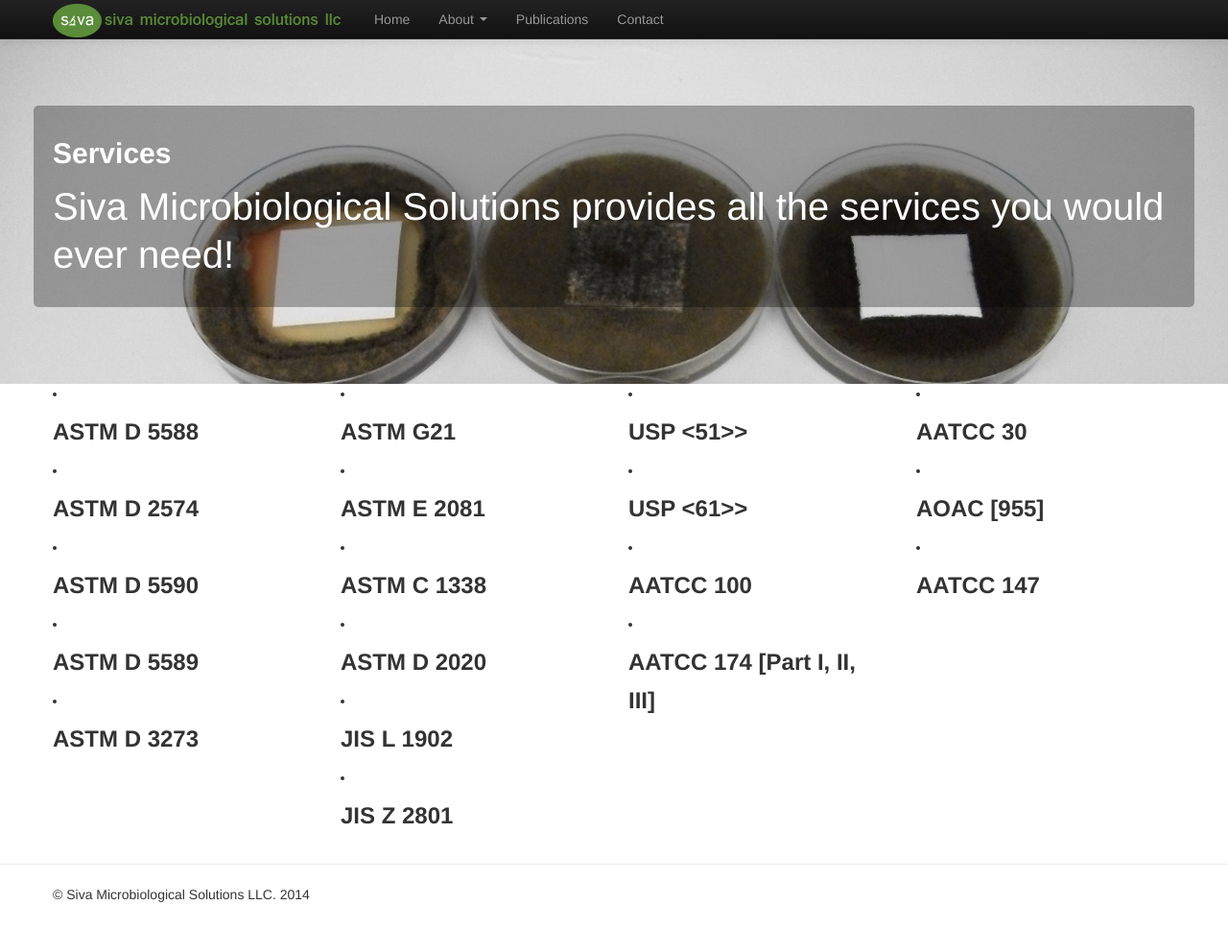
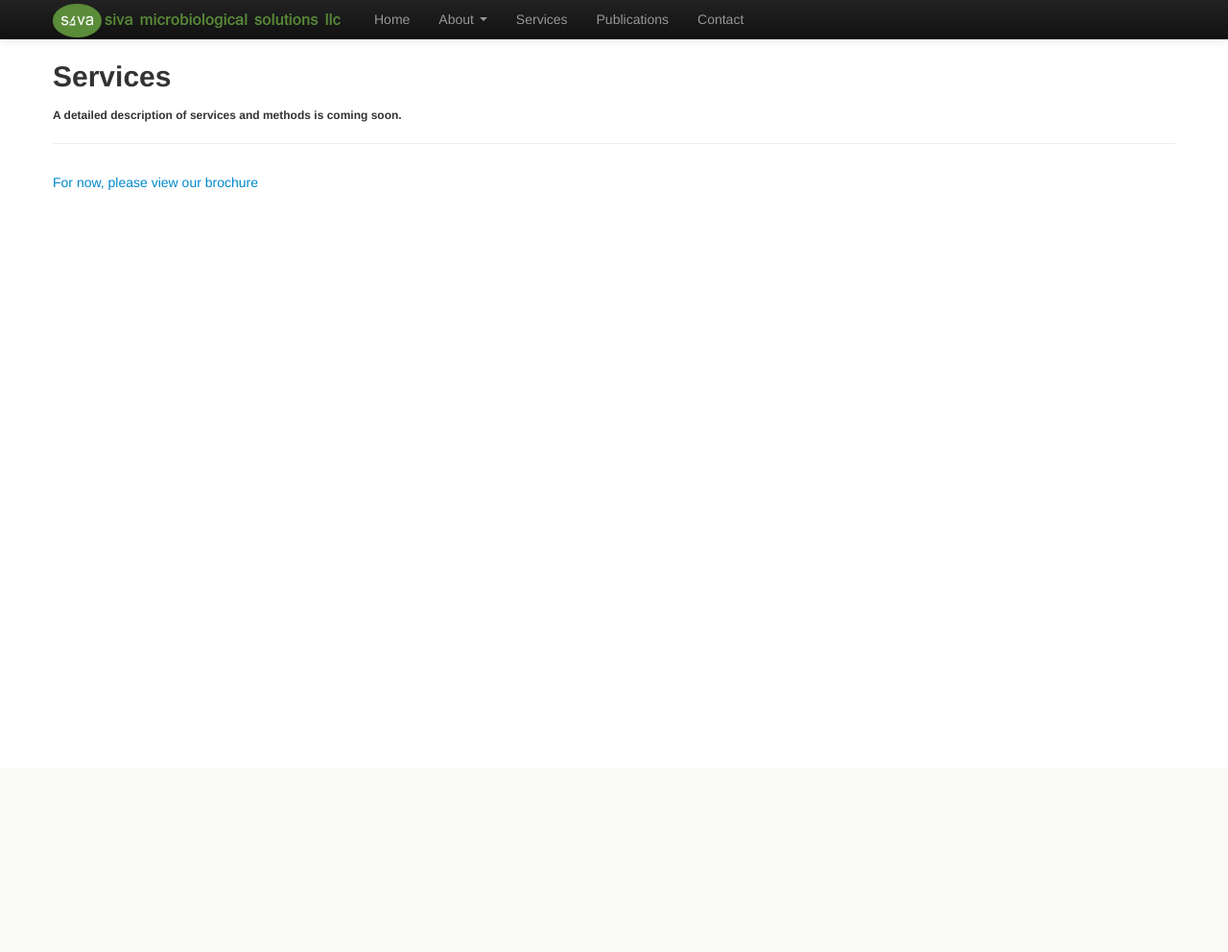
Before and after one commit to sunils34/sivams, a Django app: template templates/pages/services.html in a window 1280 px wide. Shown: the whole page at 96% size. After the commit the page ends 198 px from the top, so only its background shows below. Run offline with Django 3.2, Linux system fonts and the light colour scheme; the template is opened without the code that fills it, so the values that code supplies are empty; parts of the project's set-up code (start-up, migrations or seed data) failed here and were passed over; some libraries are stand-ins or nearby versions.

Commit message:
Add services and brochre, and adjust width of publications

```diff
--- a/templates/pages/navbar.html
+++ b/templates/pages/navbar.html
@@ -21,7 +21,7 @@
                                     <li><a href="/about#easwara">Easwara Sadasivan Ph.D</a></li>
                                 </ul>
                             </li>
-                            <!--li {%if contact%}class="active"{%endif%} ><a href="/services">Services</a></li-->
+                            <li {%if contact%}class="active"{%endif%} ><a href="/services">Services</a></li>
                             <li {%if contact%}class="active"{%endif%} ><a href="/publications">Publications</a></li>
                             <li {%if contact%}class="active"{%endif%} ><a href="/contact">Contact</a></li>
                         </ul>
--- a/templates/pages/publications.html
+++ b/templates/pages/publications.html
@@ -7,7 +7,7 @@
         {%include 'pages/navbar.html' %}
         <div class="container">
             <div class="row">
-                <div class="span9" style='margin-top:-30px'>
+                <div class="span12" style='margin-top:-30px'>
                     <section>
                         <div class="page-header">
                             <h2>Publications</h2>
--- a/templates/pages/services.html
+++ b/templates/pages/services.html
@@ -1,52 +1,21 @@
 {%include 'pages/head.html'%}
-<body>
+    <body data-spy="scroll">
         <!--[if lt IE 7]>
             <p class="chromeframe">You are using an outdated browser. <a href="http://browsehappy.com/">Upgrade your browser today</a> or <a href="http://www.google.com/chromeframe/?redirect=true">install Google Chrome Frame</a> to better experience this site.</p>
         <![endif]-->
 
         <!-- This code is taken from http://twitter.github.com/bootstrap/examples/hero.html -->
         {%include 'pages/navbar.html' %}
-
-    <div class="jumbotron masthead" style="position: relative;">
-        <div class="background" style="background-image: url(/img/gallery/front4.jpg); "></div>
         <div class="container">
+            <div class="row">
+                <div class="span12" style='margin-top:-30px'>
+                    <section id="sms">
+                        <div class="page-header">
                             <h2>Services</h2>
-            <p>Siva Microbiological Solutions provides all the services you would ever need!</p>
+                            <h6>A detailed description of services and methods is coming soon.</h6>
+                        </div>
+                        <div><a target="_blank" href="/brochure.pdf">For now, please view our brochure</a></div>
+                    </section>
                 </div>
             </div>
-    <div class="container">
-        <div class="row">
-            <div class="span3">
-                <li><h3>ASTM D 5588</h3></li>
-                <li><h3>ASTM D 2574</h3></li>
-                <li><h3>ASTM D 5590</h3></li>
-                <li><h3>ASTM D 5589</h3></li>
-                <li><h3>ASTM D 3273</h3></li>
         </div>
-            <div class="span3">
-                <li><h3>ASTM G21</h3></li>
-                <li><h3>ASTM E 2081</h3></li>
-                <li><h3>ASTM C 1338</h3></li>
-                <li><h3>ASTM D 2020</h3></li>
-                <li><h3>JIS L 1902 </h3></li>
-                <li><h3>JIS Z 2801 </h3></li>
-            </div>
-            <div class="span3">
-                <li><h3>USP &lt;51&gt;></h3></li>
-                <li><h3>USP &lt;61&gt;></h3></li>
-                <li><h3>AATCC 100</h3></li>
-                <li><h3>AATCC 174 [Part I, II, III]</h3></li>
-            </div>
-            <div class="span3">
-                <li><h3>AATCC 30</h3></li>
-                <li><h3>AOAC [955]</h3></li>
-                <li><h3>AATCC 147</h3></li>
-            </div>
-        </div>
-    </div> <!-- /container -->
-    <hr>
-
-    {% include 'pages/footer.html'%}
-    {% include 'pages/scripts.html'%}
-</body>
-</html>
```
Also changed, not shown: templates/pages/about.html (+1 -1 lines), templates/pages/services1.html (added, +52 -0 lines), 1 other file. Lines whose indentation alone changed are shown as unchanged.
